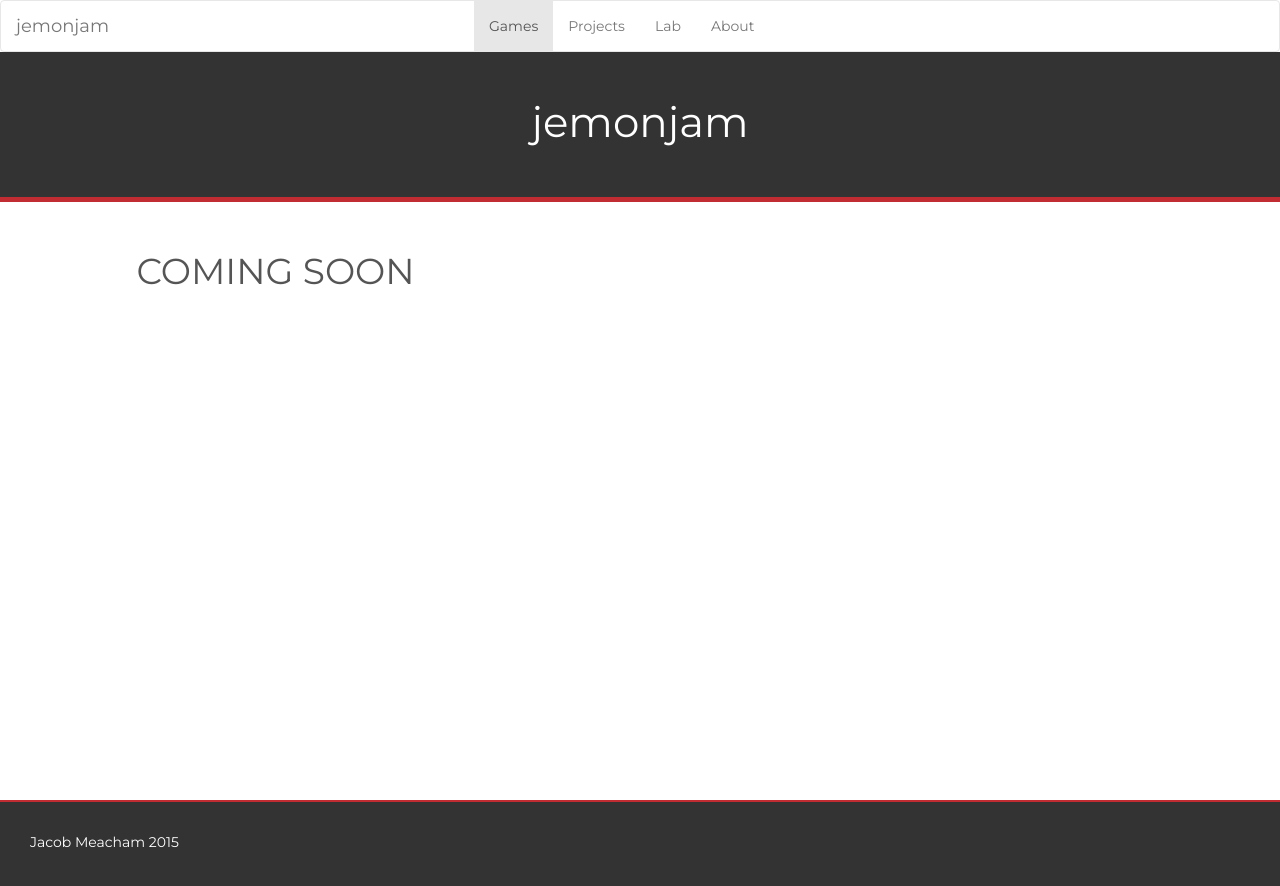
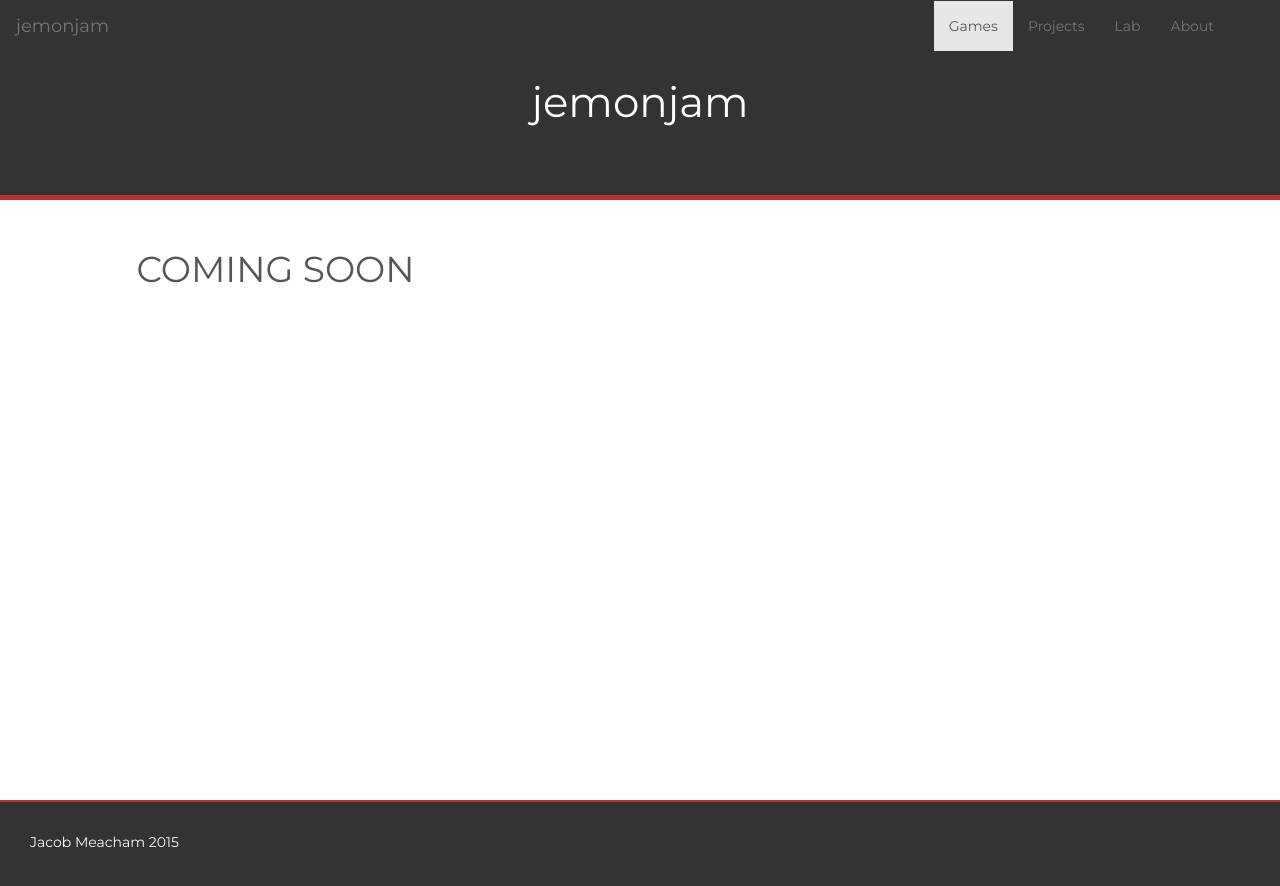
Before and after one commit to jacob-meacham/jacob-meacham.github.io, a Jekyll site: the page built from index.html, in a window 1280 px wide. Shown: the top 886 px of the page. Built offline with Jekyll 4.4.1, drawn with Linux system fonts in a browser that asks for light colours; nearby versions of some CDN libraries.

Commit message:
Change masthead to include nav

```diff
--- a/_layouts/default.html
+++ b/_layouts/default.html
@@ -2,6 +2,7 @@
 <html lang="en">
 {% include header.html %}
 <body>
+    <div class="masthead">
         <nav class="navbar navbar-default">
             <div class="navbar-header">
               <a class="navbar-brand" href="/">jemonjam</a>
@@ -15,7 +16,6 @@
                 </ul>
             </div>
         </nav>
-    <div class="masthead">
         <div class="title">{{page.title}}</div>
     </div>
     <main class="main">
--- a/css/common.css
+++ b/css/common.css
@@ -63,8 +63,14 @@ h1, h2, h3, h4, h5 {
 
 /* TODO: remove bootstrap */
 .navbar {
-  margin-bottom: 0;
-  background-color: white;
+  margin-bottom: 20px;
+  background-color: transparent;
+  border-color: transparent;
+}
+
+.navbar-nav {
+  float: right;
+  margin-right: 50px;
 }
 
 .navbar-brand {
@@ -74,10 +80,9 @@ h1, h2, h3, h4, h5 {
 .masthead {
   /*background-image: url("/img/pw_maze_black.png");*/
   background-color: #333;
-  height: 150px;
+  height: 200px;
   margin-bottom: 30px;
   border-bottom: 5px solid #c12b32;
-  padding-top: 40px;
 }
 
 .masthead .title {
```
Lines whose indentation alone changed are shown as unchanged.
